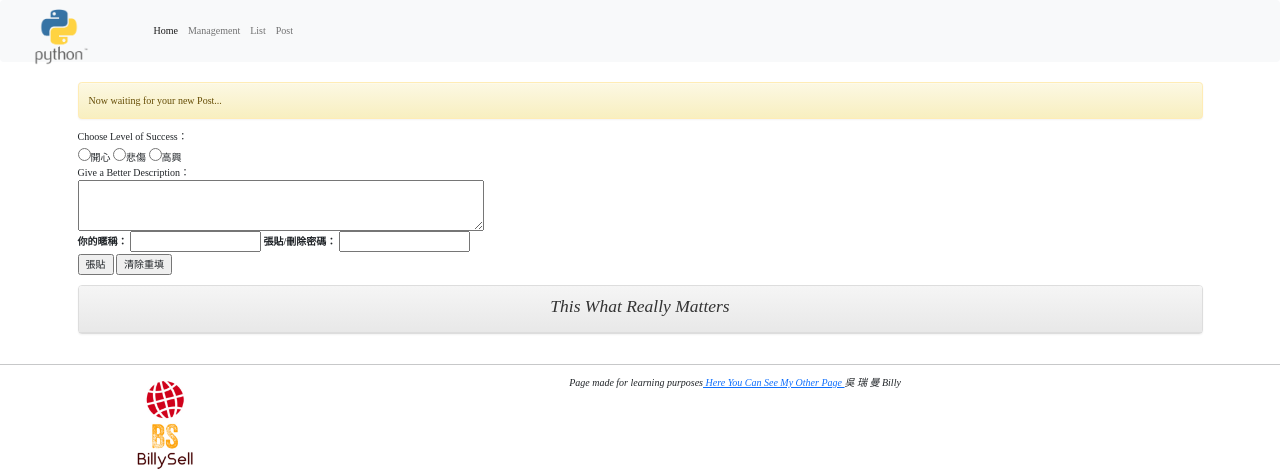
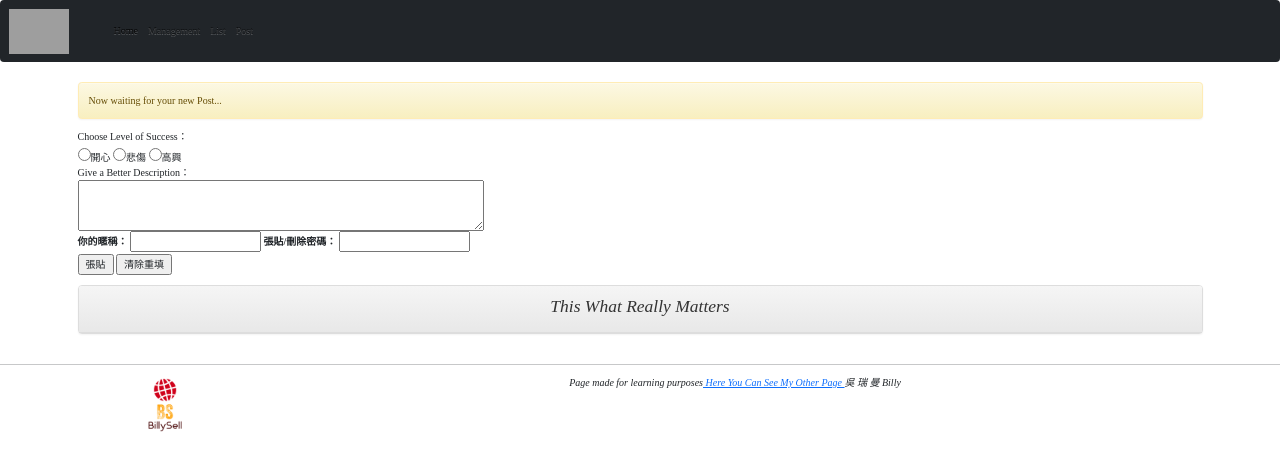
Before and after one commit to billyseel/feel, a Django app: page / in a window 1280 px wide. Shown: the top 474 px of the page. Run offline with Django 3.2, Linux system fonts and the light colour scheme; data comes from the database, SQL or seed files in the repository; some libraries are stand-ins or nearby versions; grey boxes are pictures that could not be loaded.

Commit message:
Add code

```diff
--- a/mysite/templates/footer.html
+++ b/mysite/templates/footer.html
@@ -5,7 +5,7 @@
 <div class="container text-center">
     <div class="row">
         <div class="col-2">
-            <img src="{% static  "images/billylogo.jpeg" %}" width="100">
+            <img src="{% static  "images/billylogo.jpeg" %}" width="60">
         </div>
         <div class="col-10">
             <em>Page made for learning purposes<a href='http://billyseel.github.io'>  Here You Can See My Other Page  </a> 吳 瑞 曼 Billy</em>
--- a/mysite/templates/header.html
+++ b/mysite/templates/header.html
@@ -3,10 +3,10 @@
 <link href="https://cdn.jsdelivr.net/npm/bootstrap@5.2.2/dist/css/bootstrap.min.css" rel="stylesheet" integrity="sha384-Zenh87qX5JnK2Jl0vWa8Ck2rdkQ2Bzep5IDxbcnCeuOxjzrPF/et3URy9Bv1WTRi" crossorigin="anonymous">
 <script src="https://cdn.jsdelivr.net/npm/@popperjs/core@2.11.6/dist/umd/popper.min.js" integrity="sha384-oBqDVmMz9ATKxIep9tiCxS/Z9fNfEXiDAYTujMAeBAsjFuCZSmKbSSUnQlmh/jp3" crossorigin="anonymous"></script>
 <script src="https://cdn.jsdelivr.net/npm/bootstrap@5.2.2/dist/js/bootstrap.min.js" integrity="sha384-IDwe1+LCz02ROU9k972gdyvl+AESN10+x7tBKgc9I5HFtuNz0wWnPclzo6p9vxnk" crossorigin="anonymous"></script>
-<nav class="navbar navbar-expand-lg bg-light">
+<nav class="navbar navbar-expand-lg bg-dark">
     <div class="container-fluid">
-        <a class="navbar-brand" href="index.html">
-            <img src="{% static  "images/Python-Symbol.png" %}" width="100">
+        <a class="navbar-brand" href="/">
+            <img src="{% static  "images/billylogo" %}" width="60">
         </a>
         <button class="navbar-toggler" type="button" data-bs-toggle="collapse" data-bs-target="#navbarNav"
             aria-controls="navbarNav" aria-expanded="false" aria-label="Toggle navigation">
```
